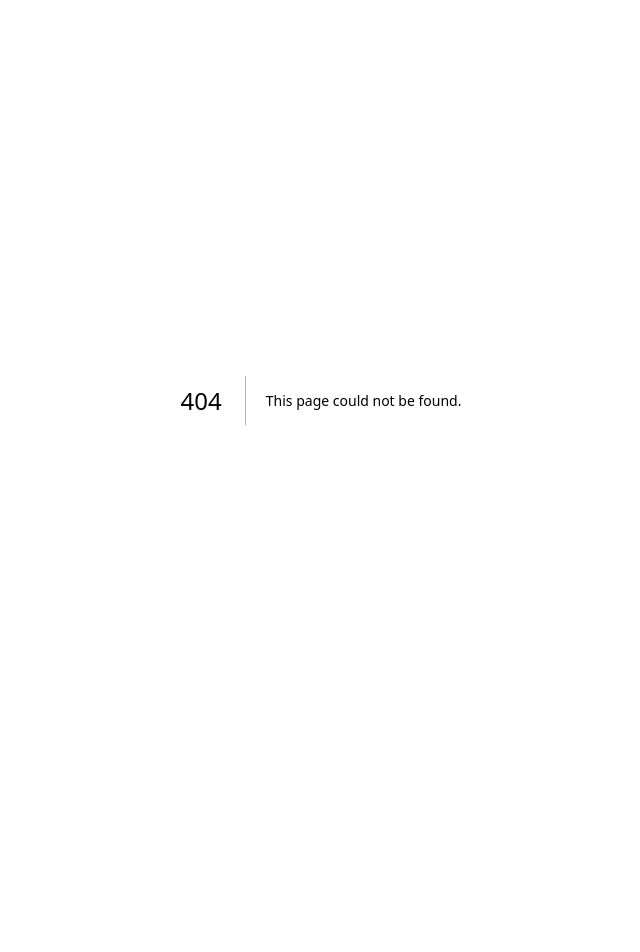
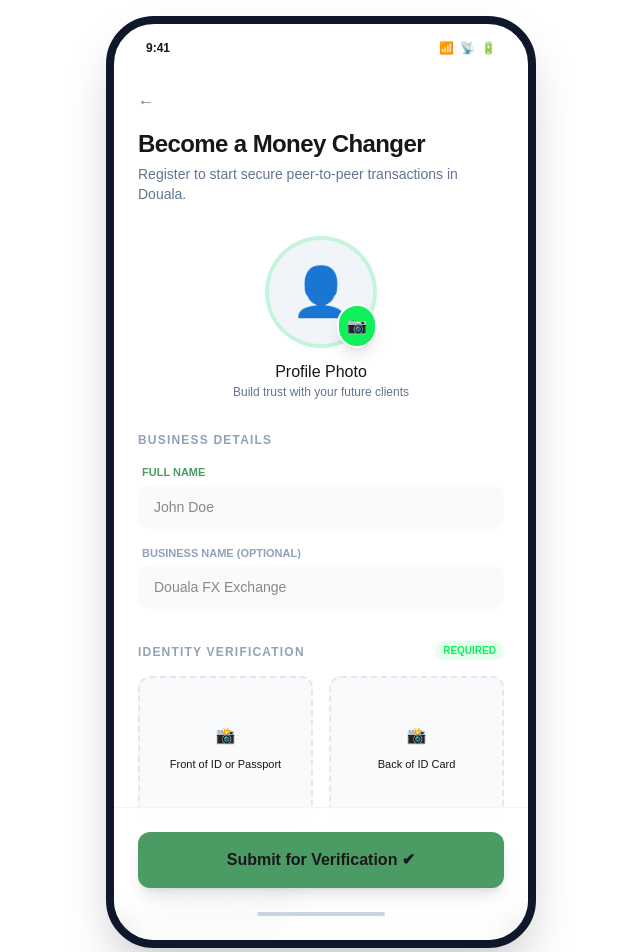
Before and after one commit to axcell-0/doualaexchange, a Next.js app: page /signup in a window 1280 px wide. Before the commit this address had no page. Shown: the top 952 px of the page, without its empty margins (319-959 px from the left). Before the commit the page ends 800 px from the top, so only its background shows below. Built offline with nearby package versions, Linux system fonts and the light colour scheme.

Commit message:
sign up function has been

```diff
--- /dev/null
+++ b/src/app/signup/page.tsx
@@ -0,0 +1,12 @@
+import { PhoneFrame } from "@/components/PhoneFrame";
+import { RegistrationForm } from "@/components/RegistrationForm";
+
+export default function RegisterPage() {
+  return (
+    <main className="min-h-screen flex justify-center items-center bg-background-light dark:bg-background-dark p-0 sm:p-4">
+      <PhoneFrame>
+        <RegistrationForm />
+      </PhoneFrame>
+    </main>
+  );
+}
--- /dev/null
+++ b/src/components/PhoneFrame.tsx
@@ -0,0 +1,21 @@
+type PhoneFrameProps = {
+  children: React.ReactNode;
+};
+
+export function PhoneFrame({ children }: PhoneFrameProps) {
+  return (
+    <div className="w-full max-w-107.5 h-full sm:h-233 bg-white dark:bg-zinc-900 relative overflow-hidden sm:rounded-[3rem] sm:border-8 border-slate-900 shadow-2xl flex flex-col">
+      {/* iOS status bar */}
+      <div className="h-12 w-full flex items-center justify-between px-8 shrink-0 text-xs font-semibold">
+        <span>9:41</span>
+        <div className="flex items-center gap-1.5">
+          <span>📶</span>
+          <span>📡</span>
+          <span>🔋</span>
+        </div>
+      </div>
+
+      {children}
+    </div>
+  );
+}
--- /dev/null
+++ b/src/components/ProfilePhoto.tsx
@@ -0,0 +1,25 @@
+export function ProfilePhoto() {
+  return (
+    <section className="flex flex-col items-center">
+      <div className="relative group">
+        <div className="w-28 h-28 rounded-full bg-slate-100 dark:bg-slate-800 border-4 border-[#0ff05a]/20 flex items-center justify-center overflow-hidden">
+          <span className="text-slate-300 text-5xl">👤</span>
+        </div>
+
+        <button
+          type="button"
+          className="absolute bottom-0 right-0 bg-[#0ff05a] p-2 rounded-full shadow-lg border-2 border-white dark:border-zinc-900"
+        >
+          📷
+        </button>
+      </div>
+
+      <div className="text-center mt-3">
+        <h3 className="font-medium">Profile Photo</h3>
+        <p className="text-xs text-slate-500 dark:text-slate-400">
+          Build trust with your future clients
+        </p>
+      </div>
+    </section>
+  );
+}
--- /dev/null
+++ b/src/components/RegistrationForm.tsx
@@ -0,0 +1,77 @@
+import { ProfilePhoto } from "./ProfilePhoto";
+import { VerificationUpload } from "./VerificationUpload";
+
+export function RegistrationForm() {
+  return (
+    <>
+      {/* Header */}
+      <header className="px-6 pt-4 pb-2">
+        <button className="mb-4 text-slate-500 dark:text-slate-400">
+          ←
+        </button>
+
+        <h1 className="text-2xl font-bold tracking-tight">
+          Become a Money Changer
+        </h1>
+
+        <p className="text-sm text-slate-500 dark:text-slate-400 mt-1">
+          Register to start secure peer-to-peer transactions in Douala.
+        </p>
+      </header>
+
+      {/* Scrollable content */}
+      <div className="flex-1 overflow-y-auto px-6 pb-24">
+        <form className="space-y-8 mt-6">
+          <ProfilePhoto />
+
+          {/* Business info */}
+          <section className="space-y-4">
+            <h2 className="text-xs font-bold uppercase tracking-widest text-slate-400">
+              Business Details
+            </h2>
+
+            <div className="space-y-4">
+              <div>
+                <label className="block text-[11px] font-bold text-[#4b9b65] uppercase mb-1 ml-1">
+                  Full Name
+                </label>
+                <input
+                  className="w-full bg-slate-50 dark:bg-slate-800/50 border-slate-200 dark:border-slate-700 rounded-xl px-4 py-3 text-sm focus:ring-[#4b9b65] focus:border-[#4b9b65]"
+                  placeholder="John Doe"
+                />
+              </div>
+
+              <div>
+                <label className="block text-[11px] font-bold text-slate-400 uppercase mb-1 ml-1">
+                  Business Name (Optional)
+                </label>
+                <input
+                  className="w-full bg-slate-50 dark:bg-slate-800/50 border-slate-200 dark:border-slate-700 rounded-xl px-4 py-3 text-sm"
+                  placeholder="Douala FX Exchange"
+                />
+              </div>
+            </div>
+          </section>
+
+          <VerificationUpload />
+
+          <p className="text-[10px] text-center text-slate-400 leading-relaxed">
+            By submitting, you agree to our Terms of Service. Your data is
+            encrypted and stored securely.
+          </p>
+        </form>
+      </div>
+
+      {/* Sticky bottom */}
+      <div className="absolute bottom-0 left-0 right-0 p-6 bg-white/80 dark:bg-zinc-900/80 backdrop-blur-md border-t border-slate-100 dark:border-slate-800">
+        <button className="w-full bg-[#4b9b65] text-zinc-900 font-bold py-4 rounded-xl shadow-lg active:scale-[0.98] flex items-center justify-center gap-2">
+          Submit for Verification ✔
+        </button>
+
+        <div className="mt-6 flex justify-center">
+          <div className="w-32 h-1 bg-slate-300 dark:bg-slate-700 rounded-full"></div>
+        </div>
+      </div>
+    </>
+  );
+}
--- /dev/null
+++ b/src/components/VerificationUpload.tsx
@@ -0,0 +1,46 @@
+type UploadCardProps = {
+  label: string;
+};
+
+function UploadCard({ label }: UploadCardProps) {
+  return (
+    <div className="group relative flex flex-col items-center justify-center border-2 border-dashed border-slate-200 dark:border-slate-700 rounded-xl p-4 h-36 bg-slate-50 dark:bg-slate-800/30 hover:border-[#4b9b65] transition-colors cursor-pointer">
+      <span className="text-slate-400 group-hover:text-[#4b9b65] mb-2">
+        📸
+      </span>
+      <span className="text-[11px] font-medium text-center">{label}</span>
+      <div className="absolute inset-0 bg-[#0ff05a]/5 opacity-0 group-hover:opacity-100 rounded-xl pointer-events-none"></div>
+    </div>
+  );
+}
+
+export function VerificationUpload() {
+  return (
+    <section className="space-y-4">
+      <div className="flex justify-between items-end">
+        <h2 className="text-xs font-bold uppercase tracking-widest text-slate-400">
+          Identity Verification
+        </h2>
+        <span className="text-[10px] text-[#0ff05a] bg-[#0ff05a]/10 px-2 py-0.5 rounded-full font-bold">
+          REQUIRED
+        </span>
+      </div>
+
+      <div className="grid grid-cols-2 gap-4">
+        <UploadCard label="Front of ID or Passport" />
+        <UploadCard label="Back of ID Card" />
+      </div>
+
+      <div className="bg-[#4b9b65]/5 rounded-lg p-3 space-y-2 border border-[#0ff05a]/10">
+        <h4 className="text-[11px] font-bold text-[#0ff05a] uppercase flex items-center gap-1">
+          ℹ️ Photo Requirements
+        </h4>
+        <ul className="text-[10px] text-slate-600 dark:text-slate-400 space-y-1">
+          <li>• Ensure all 4 corners are visible</li>
+          <li>• Text must be clear and readable</li>
+          <li>• Avoid direct glare from lights</li>
+        </ul>
+      </div>
+    </section>
+  );
+}
```
